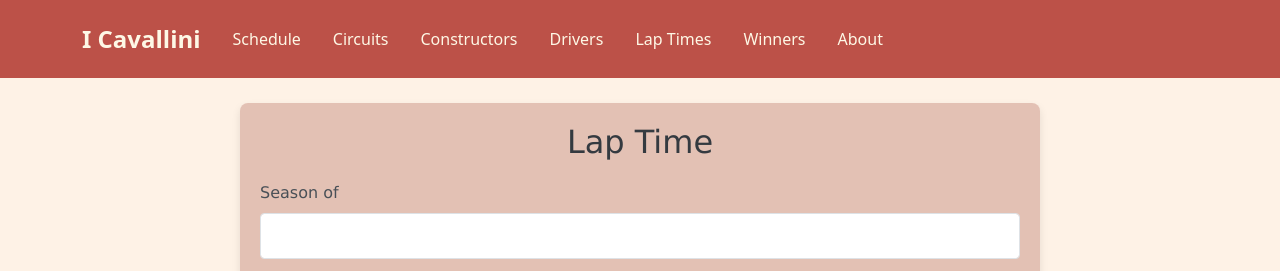
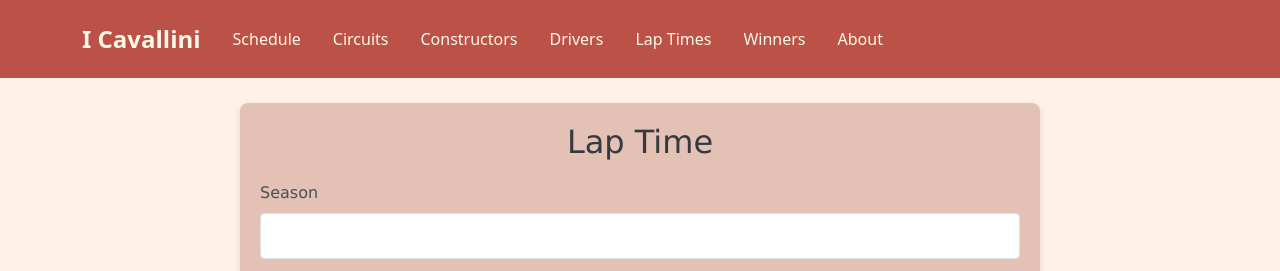
Before and after one commit to rainasouza/Formula-One, a React (Create React App) app: page /laps in a window 1280 px wide. Shown: the top 271 px of the page. Built offline with nearby package versions, Linux system fonts and the light colour scheme.

Commit message:
fix lap time

```diff
--- a/src/components/LapTime/LapTime.jsx
+++ b/src/components/LapTime/LapTime.jsx
@@ -43,10 +43,10 @@ const LapTime = () => {
                 }
             }
         };
-    if(loading){
-        fetchData();}
 
-
+        if (loading) {
+            fetchData();
+        }
     }, [season, round, lap, loading]);
 
     return (
@@ -54,7 +54,7 @@ const LapTime = () => {
             <h2 className="lap-time-title">Lap Time</h2>
             <Form onSubmit={handleSubmit} className="lap-time-form">
                 <Form.Group className="mb-3">
-                    <Form.Label>Season of</Form.Label>
+                    <Form.Label>Season</Form.Label>
                     <Form.Control type="number" value={season} onChange={handleChangeSeason} required />
                 </Form.Group>
                 <Form.Group className="mb-3">
```
